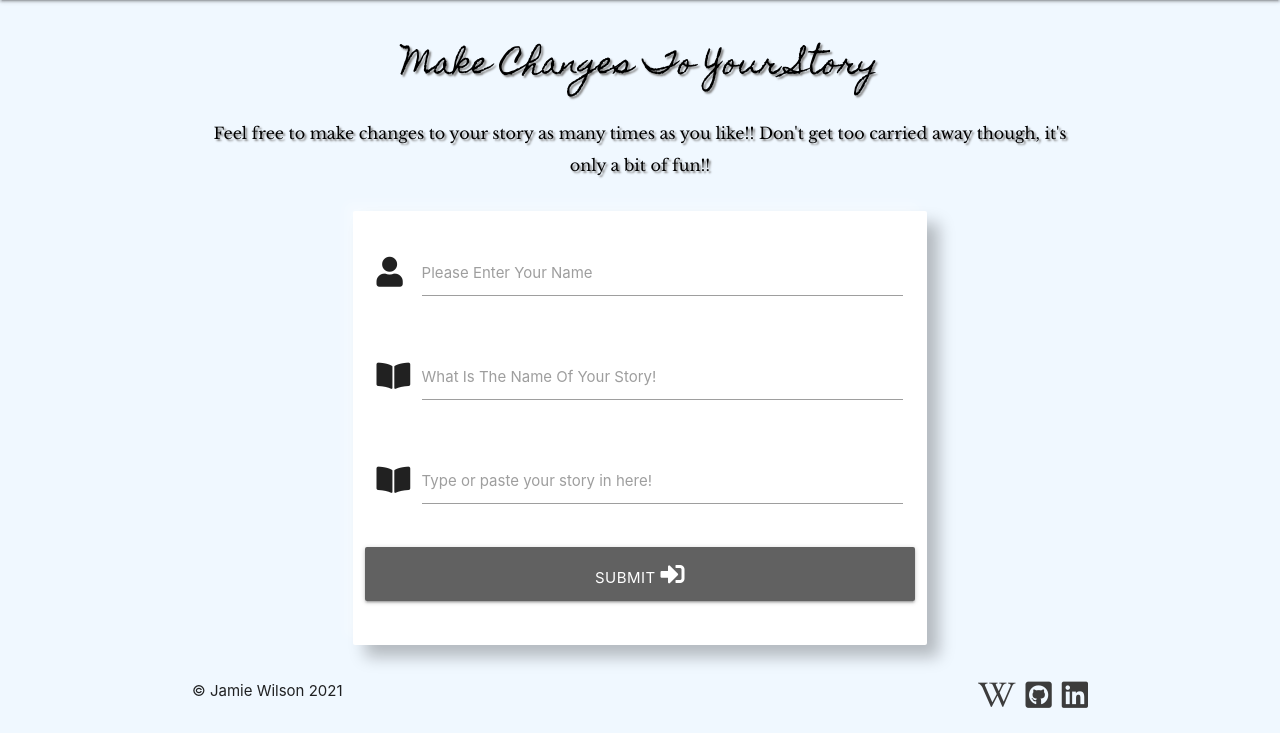
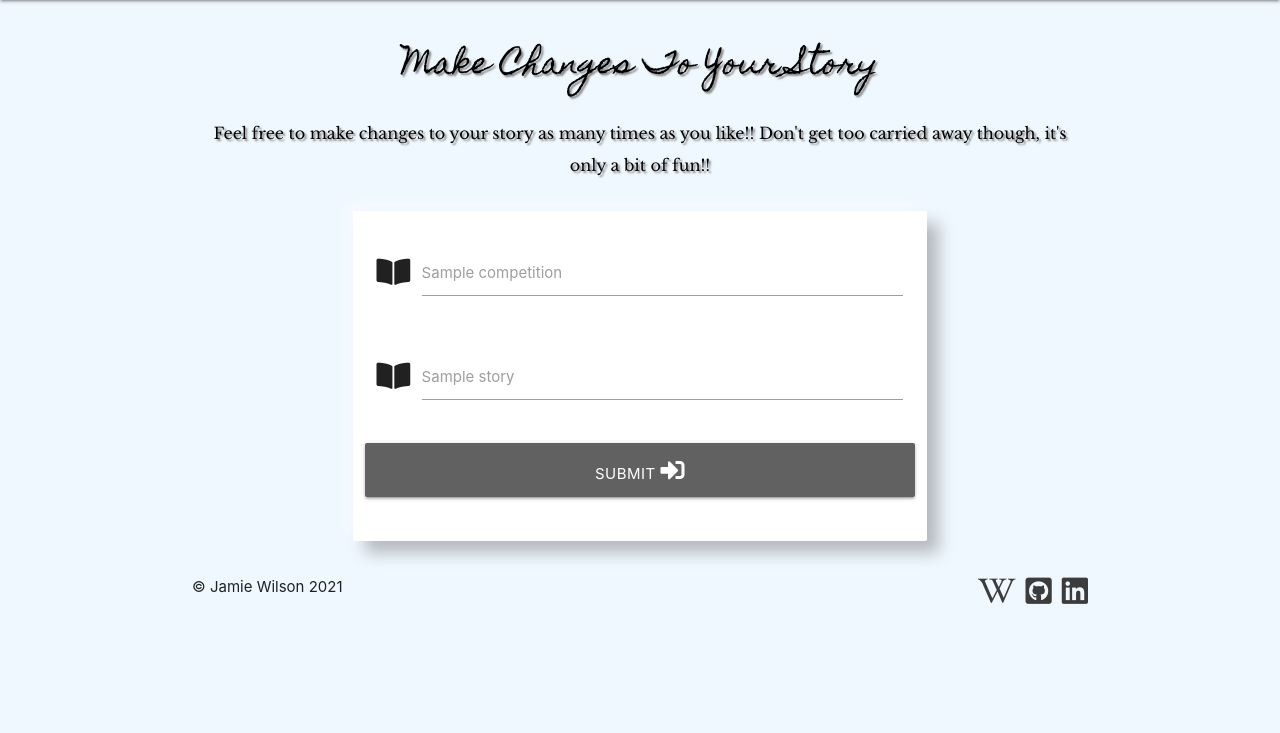
Before and after one commit to JamieWilson2000/aesopsfablesms3, a Flask app: page /edit_story in a window 1280 px wide. Shown: the part 67-800 px from the top of the page. Run offline with Flask 2, Linux system fonts and the light colour scheme; the visitor is signed in with stand-in values (Sample User, id 1); a database or web service that is not in the repository returns one stand-in record (values such as "Sample title"); some libraries are stand-ins or nearby versions.

Commit message:
Wire the edit button to edit_story page and inject values into page

```diff
--- a/app.py
+++ b/app.py
@@ -137,8 +137,10 @@ def competition():
 
 @app.route("/edit_story", methods=["GET", "POST"])
 def edit_story():
+    username = session["user"]
+    stories = mongo.db.competition.find({"username": username})
 
-    return render_template("edit_story.html")
+    return render_template("edit_story.html", username=username, stories=stories)
 
 
 if __name__ == "__main__":
--- a/templates/edit_story.html
+++ b/templates/edit_story.html
@@ -7,7 +7,8 @@
 
 <div class="col s12 ">
     <p class="text-decoration text-position">
-        Feel free to make changes to your story as many times as you like!! Don't get too carried away though, it's only a bit of fun!!
+        Feel free to make changes to your story as many times as you like!! Don't get too carried away though, it's only
+        a bit of fun!!
     </p>
 </div>
 <br>
@@ -15,23 +16,14 @@
     <form class="col s12 m8 offset-m2" method="POST" action="{{ url_for('competition') }}">
         <div class="card-panel">
 
-
-            <!--Name Field-->
-            <div class="row">
-                <div class="input-field col s12">
-                    <i class="fas fa-user prefix grey-text text-darken-4"></i>
-                    <input id="username" name="username" type="text" minlength="5" maxlength="15" class="validate"
-                        required>
-                    <label for="username">Please Enter Your Name</label>
-                </div>
-            </div>
-
+            {% for story in stories %}
             <!-- story title field-->
                 <div class="row">
                     <div class="input-field col s12">
                         <i class="fas fa-book-open prefix grey-text text-darken-4"></i>
-                    <input id="storytitle" name="storytitle" type="text" minlength="5" maxlength="50" class="validate" required>
-                    <label for="storytitle">What Is The Name Of Your Story!</label>
+                        <input id="storytitle" name="storytitle" type="text" minlength="5" maxlength="50"
+                            class="validate" required>
+                        <label for="storytitle">{{ story.storytitle}}</label>
                     </div>
                 </div>
 
@@ -39,10 +31,12 @@
                 <div class="row">
                     <div class="input-field col s12">
                         <i class="fas fa-book-open prefix grey-text text-darken-4"></i>
-                    <input id="story" name="story" type="text" minlength="5" maxlength="1000" class="validate" required>
-                    <label for="story">Type or paste your story in here!</label>
+                        <input id="story" name="story" type="text" minlength="5" maxlength="1000" class="validate"
+                            required>
+                        <label for="story">{{ story.story }}</label>
                     </div>
                 </div>
+
 
             <!-- submit button-->
             <div class="row">
@@ -53,7 +47,7 @@
         </div>
     </form>
 </div>
-
+{% endfor %}
 
 
 {% endblock %}
```
Lines whose indentation alone changed are shown as unchanged.
